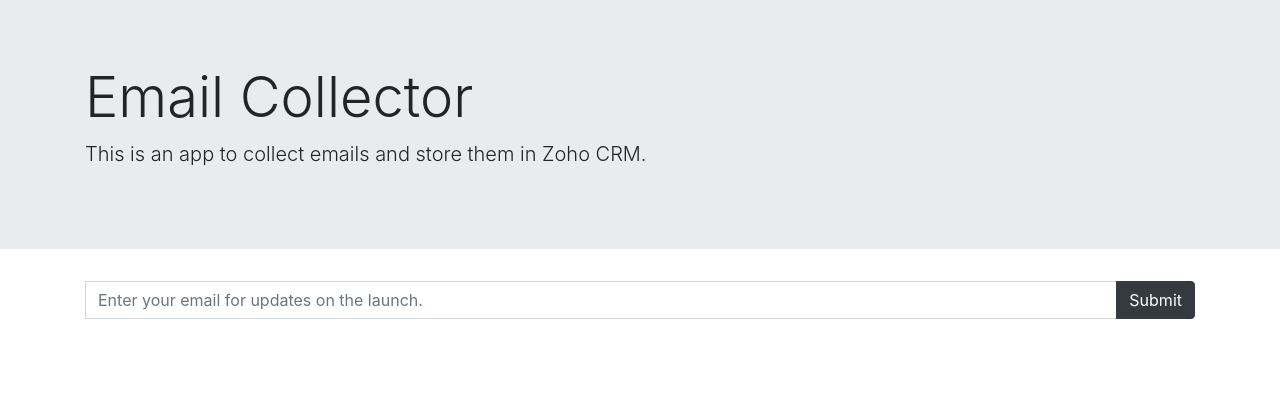
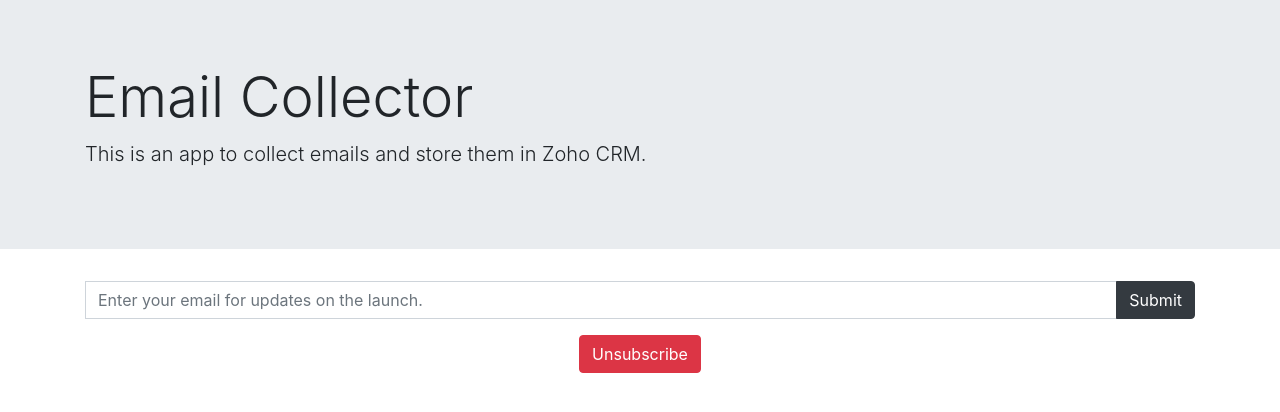
Before and after one commit to MStreet3/collect-emails, a React (Create React App) app: page /#/ in a window 1280 px wide. Shown: the top 412 px of the page. Built offline with nearby package versions, Linux system fonts and the light colour scheme.

Commit message:
add navigation

```diff
--- a/src/components/MainComponent.js
+++ b/src/components/MainComponent.js
@@ -1,5 +1,6 @@
 import React from 'react';
 import BootstrapForm from './BootstrapFormComponent';
+import { Link } from 'react-router-dom';
 
 export default function Main() {
   return (
@@ -16,6 +17,12 @@ export default function Main() {
       <div className="container">
         <BootstrapForm />
       </div>
+
+      <div className="form-group text-center">
+        <Link to="/unsubscribe" className="btn btn-danger">
+          Unsubscribe
+        </Link>
+      </div>
     </div>
   );
 }
--- a/src/components/UnsubFormComponent.js
+++ b/src/components/UnsubFormComponent.js
@@ -1,4 +1,5 @@
 import React, { Component } from 'react';
+import { Link } from 'react-router-dom';
 import rp from 'request-promise';
 
 class UnsubForm extends Component {
@@ -31,7 +32,7 @@ class UnsubForm extends Component {
         xnQsjsdp:
           '471f3021ed654f3e4892f442fdd9c42e02dc17ac2d8e5198b73b2b5f87cee4fa',
         actionType: 'dW5zdWJzY3JpYmU=',
-        returnURL: 'https://mstreet3.github.io/collect-emails',
+        returnURL: 'https://mstreet3.github.io/collect-emails/',
         email: this.state.email
       }
     };
@@ -68,6 +69,12 @@ class UnsubForm extends Component {
             </button>
           </div>
         </div>
+
+        <div className="form-group text-center">
+          <Link to="/" className="btn btn-success">
+            Sign up
+          </Link>
+        </div>
       </form>
     );
   }
```
